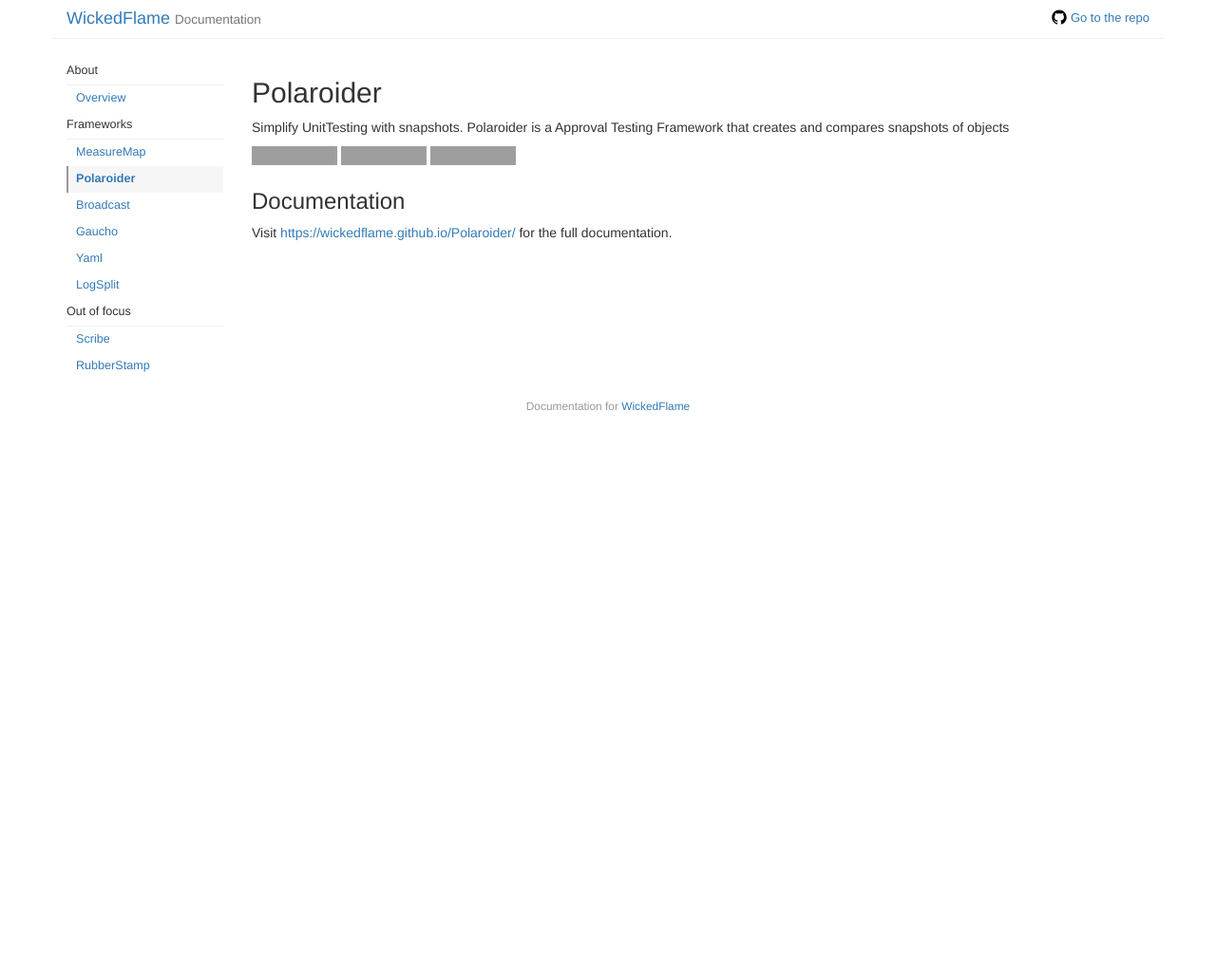
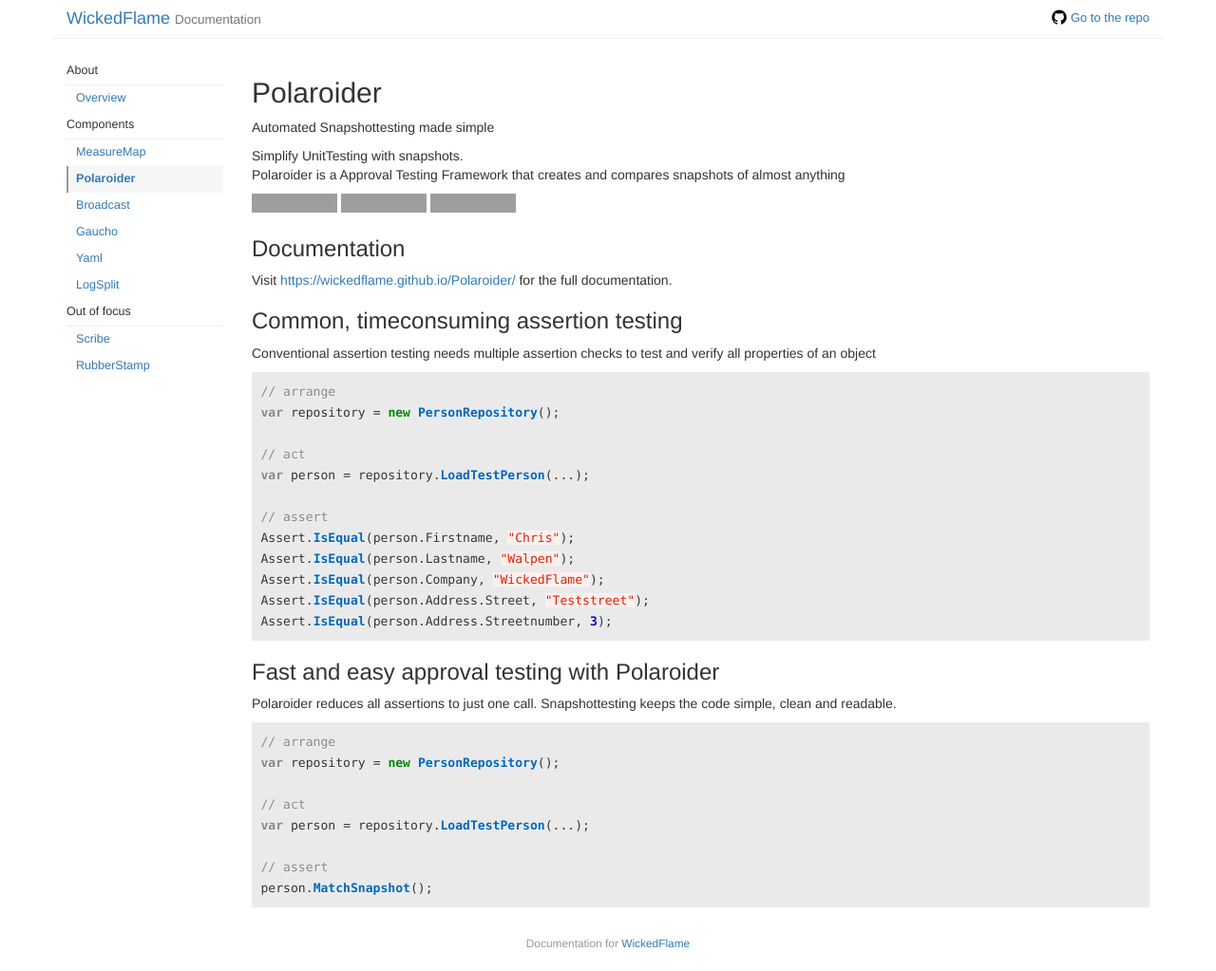
Before and after one commit to WickedFlame/WickedFlame.github.io, a Jekyll site: the page built from polaroider.md, in a window 1280 px wide. Shown: the whole page at 95% size. Built offline with Jekyll 4.4.1, drawn with Linux system fonts in a browser that asks for light colours; before the commit the page ends 900 px from its top, so only the background shows below that; grey boxes are pictures that could not be loaded.

Commit message:
Navigation and Polaroider

````diff
--- a/_includes/navigation.html
+++ b/_includes/navigation.html
@@ -1,7 +1,7 @@
 <ul class="nav nav-list">
     <li class="nav-header">About</li>
     <li {% if page.url == "/" %}class="active"{% endif %}><a href="{{ site.baseurl }}/">Overview</a></li>
-    <li class="nav-header">Frameworks</li>
+    <li class="nav-header">Components</li>
     <li {% if page.url == "/measuremap.html" %}class="active"{% endif %}><a href="{{ site.baseurl }}/measuremap">MeasureMap</a></li>
     <li {% if page.url == "/polaroider.html" %}class="active"{% endif %}><a href="{{ site.baseurl }}/polaroider">Polaroider</a></li>
     <li {% if page.url == "/broadcast.html" %}class="active"{% endif %}><a href="{{ site.baseurl }}/broadcast">Broadcast</a></li>
--- a/polaroider.md
+++ b/polaroider.md
@@ -4,7 +4,10 @@
 nav_order: 3
 ---
 ## Polaroider
-Simplify UnitTesting with snapshots. Polaroider is a Approval Testing Framework that creates and compares snapshots of objects
+Automated Snapshottesting made simple
+
+Simplify UnitTesting with snapshots.
+Polaroider is a Approval Testing Framework that creates and compares snapshots of almost anything
 
 [![Build Status](https://travis-ci.org/WickedFlame/Polaroider.svg?branch=master)](https://travis-ci.org/WickedFlame/Polaroider)
 [![Build status](https://ci.appveyor.com/api/projects/status/3v8mpq0p35vlegda/branch/master?svg=true)](https://ci.appveyor.com/project/chriswalpen/polaroider)
@@ -12,3 +15,34 @@
 
 ### Documentation
 Visit [https://wickedflame.github.io/Polaroider/](https://wickedflame.github.io/Polaroider/) for the full documentation.
+
+### Common, timeconsuming assertion testing
+Conventional assertion testing needs multiple assertion checks to test and verify all properties of an object
+```csharp
+// arrange
+var repository = new PersonRepository();
+
+// act
+var person = repository.LoadTestPerson(...);
+
+// assert
+Assert.IsEqual(person.Firstname, "Chris");
+Assert.IsEqual(person.Lastname, "Walpen");
+Assert.IsEqual(person.Company, "WickedFlame");
+Assert.IsEqual(person.Address.Street, "Teststreet");
+Assert.IsEqual(person.Address.Streetnumber, 3);
+```
+
+### Fast and easy approval testing with Polaroider
+Polaroider reduces all assertions to just one call.
+Snapshottesting keeps the code simple, clean and readable.
+```csharp
+// arrange
+var repository = new PersonRepository();
+
+// act
+var person = repository.LoadTestPerson(...);
+
+// assert
+person.MatchSnapshot();
+```
````
